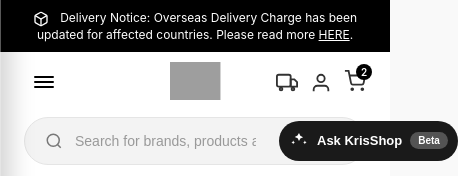
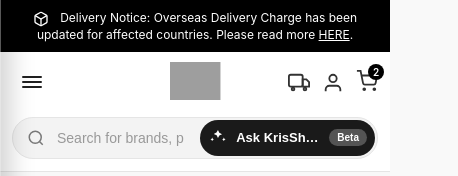
Before and after one commit to kohjacky85/KS-Design, a plain HTML site: page index.html in a window 390 px wide. Shown: the top 176 px of the page, 458 px wide, since content can reach past the window. Drawn offline with Linux system fonts and the light colour scheme; grey boxes are pictures that could not be loaded.

Commit message:
Update index.html
Update color fix for iOS hamburger menu and layout fix for search bar.

```diff
--- a/index.html
+++ b/index.html
@@ -982,7 +982,7 @@
             .primary-header {
                 flex-wrap: wrap;
                 gap: 12px;
-                padding-top: 10px;
+                padding: 10px 12px 12px 12px;
                 border-bottom: 1px solid #e5e5e5;
                 position: sticky; /* sticky mobile header */
                 top: 0;
@@ -1007,6 +1007,10 @@
                 display: block;
                 order: 0;
                 z-index: 4;
+                color: #202020;
+                -webkit-appearance: none;
+                appearance: none;
+                -webkit-tap-highlight-color: transparent;
             }
 
             .right-icons {
@@ -1131,6 +1135,28 @@
                 flex: 0 0 100%;
                 width: 100%;
                 max-width: 100%;
+                min-width: 0;
+                overflow: hidden;
+            }
+
+            .search-area {
+                min-width: 0;
+                padding: 10px 14px;
+            }
+
+            .search-input {
+                min-width: 0;
+            }
+
+            .ask-krisshop-button {
+                margin: 2px;
+                padding: 8px;
+                max-width: 48%;
+            }
+
+            .ask-text {
+                overflow: hidden;
+                text-overflow: ellipsis;
             }
 
             .ask-content-wrapper {
```
